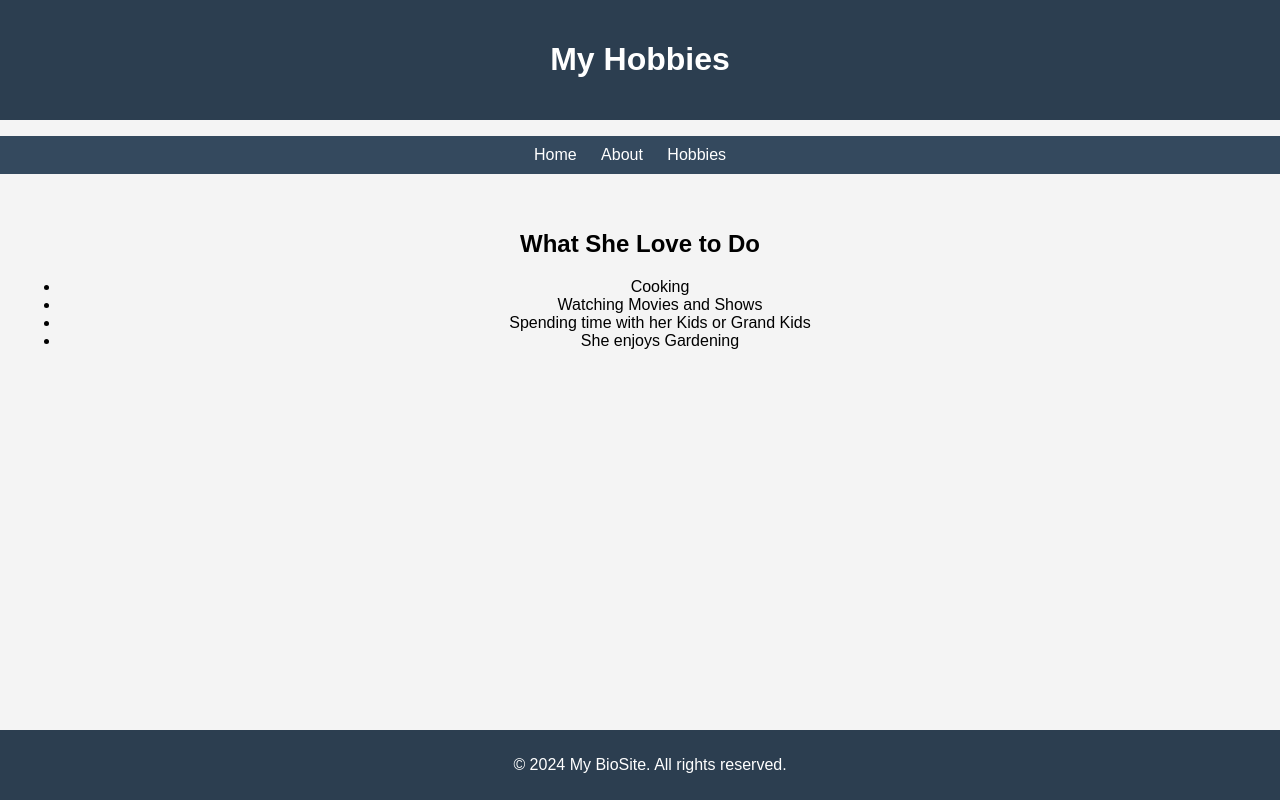
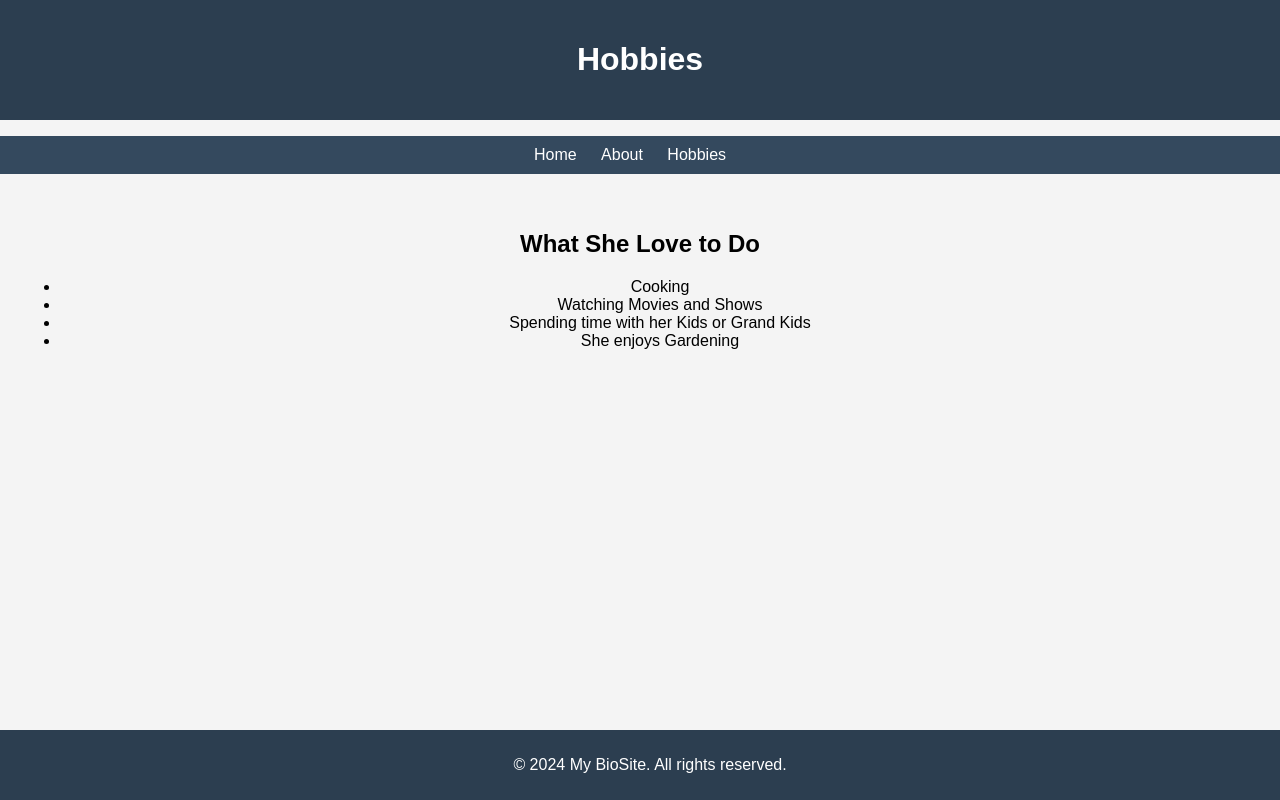
Before and after one commit to amitrizal/bioSite, a plain HTML site: page hobbies.html in a window 1280 px wide. Drawn offline with Linux system fonts and the light colour scheme.

Commit message:
Update hobbies.html

```diff
--- a/hobbies.html
+++ b/hobbies.html
@@ -9,7 +9,7 @@
 <body>
 
     <header>
-        <h1>My Hobbies</h1>
+        <h1>Hobbies</h1>
     </header>
 
     <nav>
```
